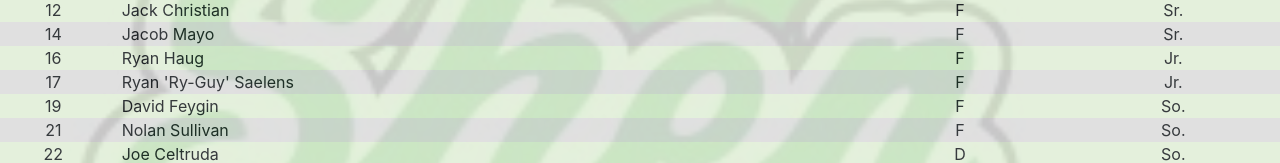
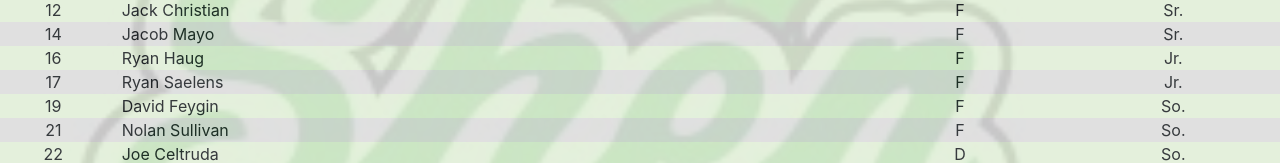
Before and after one commit to mikesae/hockey-roster-pwa, a React (Create React App) app: page / in a window 1280 px wide. Shown: the part 300-463 px from the top of the page. Built offline with nearby package versions, Linux system fonts and the light colour scheme; the HTML template or start-up script is replaced by a standard one.

Commit message:
Untweak name. Use correct green.

```diff
--- a/src/player.css
+++ b/src/player.css
@@ -23,7 +23,7 @@
     font-weight: bold;
   }
   .row:nth-child(even){
-    background-color: darkgreen;
+    background-color: #04920A;
     color: white;
   }
   .row:nth-child(odd){
--- a/src/players.json
+++ b/src/players.json
@@ -73,7 +73,7 @@
   },
   {
     "Number": 17,
-    "Name": "Ryan 'Ry-Guy' Saelens",
+    "Name": "Ryan Saelens",
     "Position": "F",
     "Year": "Jr."
   },
```
